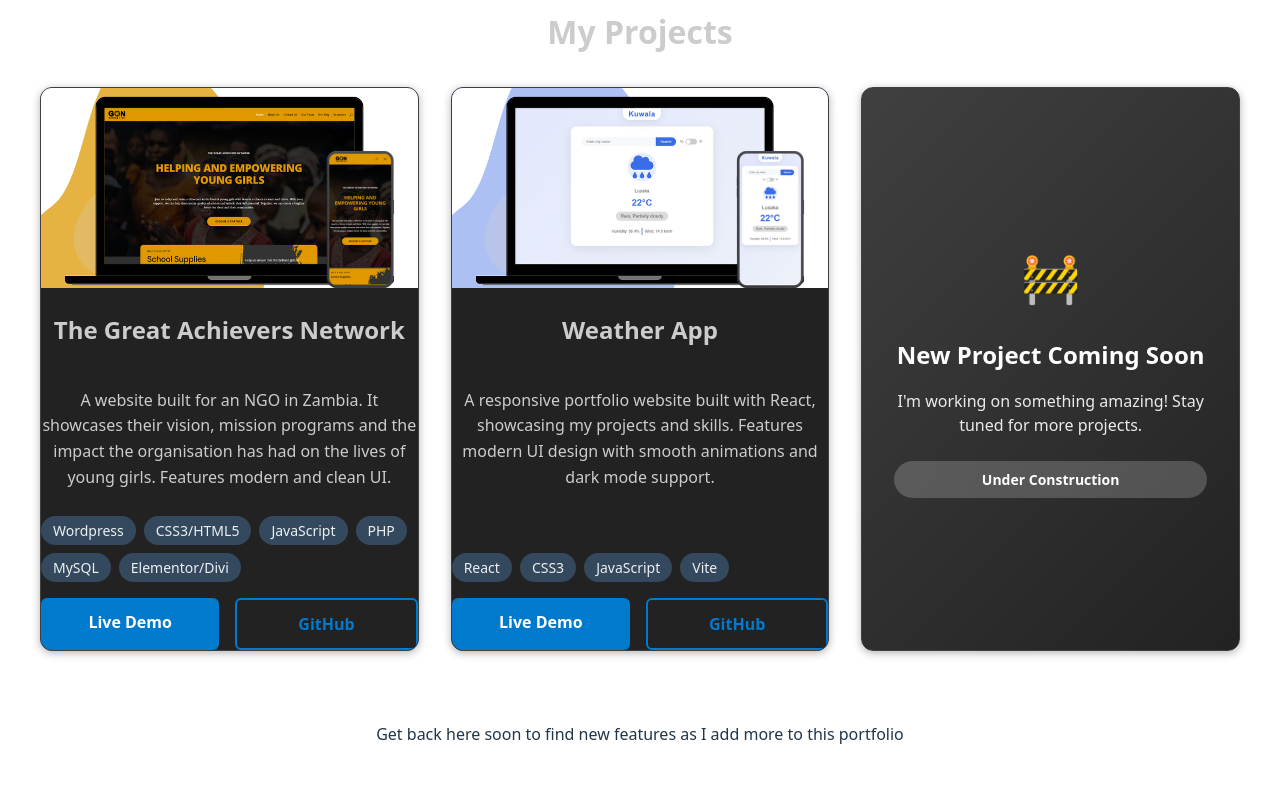
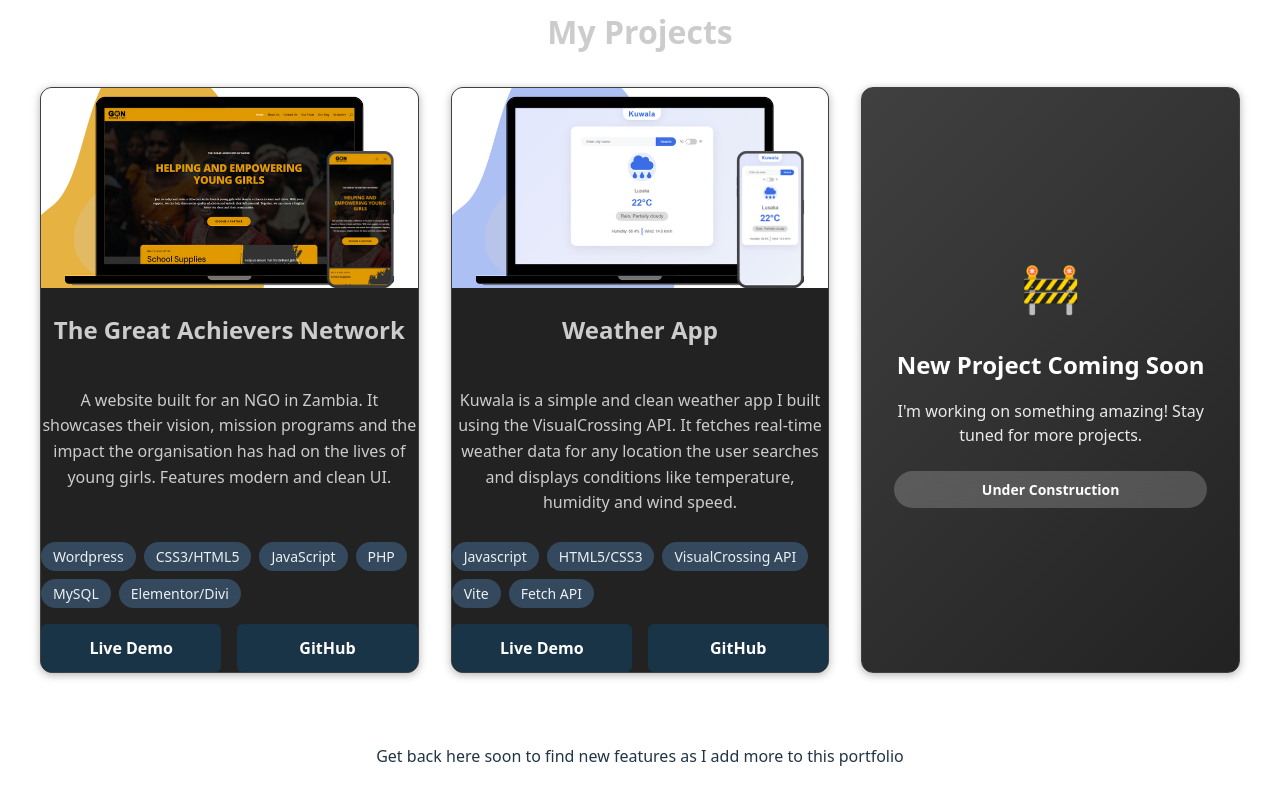
Before and after one commit to kondwanimuwowo/kondwani-portfolio, a React (Vite) app: page / in a window 1280 px wide. Shown: the part 726-1526 px from the top of the page. Before the commit the page ends 1504 px from the top, so only its background shows below. Built offline with nearby package versions, Linux system fonts and the light colour scheme.

Commit message:
Enhance project card styles

```diff
--- a/src/components/Projects/Projects.css
+++ b/src/components/Projects/Projects.css
@@ -108,23 +108,22 @@
 }
 
 .live-demo {
-  background: #007acc;
+  background: #193446;
   color: white;
 }
 
 .live-demo:hover {
-  background: #005a9e;
+  color: #06a6e6;
   transform: translateY(-2px);
 }
 
 .github {
-  background: transparent;
-  color: #007acc;
-  border: 2px solid #007acc;
+  background: #193446;
+  color: white;
 }
 
 .github:hover {
-  background: #007acc;
+  background: #193446;
   color: white;
   transform: translateY(-2px);
 }
--- a/src/components/Projects/Projects.jsx
+++ b/src/components/Projects/Projects.jsx
@@ -28,8 +28,14 @@ const Projects = () => {
       id: 2,
       title: "Weather App",
       description:
-        "A responsive portfolio website built with React, showcasing my projects and skills. Features modern UI design with smooth animations and dark mode support.",
-      technologies: ["React", "CSS3", "JavaScript", "Vite"],
+        "Kuwala is a simple and clean weather app I built using the VisualCrossing API. It fetches real-time weather data for any location the user searches and displays conditions like temperature, humidity and wind speed.",
+      technologies: [
+        "Javascript",
+        "HTML5/CSS3",
+        "VisualCrossing API",
+        "Vite",
+        "Fetch API",
+      ],
       liveLink: "https://your-portfolio-link.com",
       githubLink: "https://github.com/kondwanimuwowo/portfolio",
       image: weatherApp,
```
